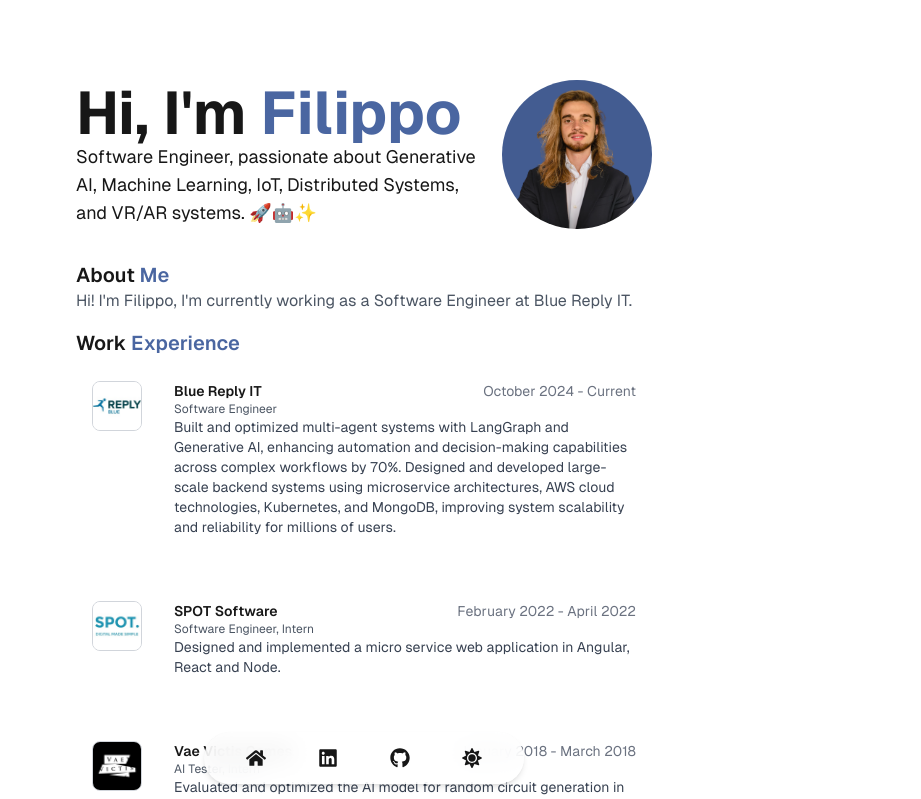
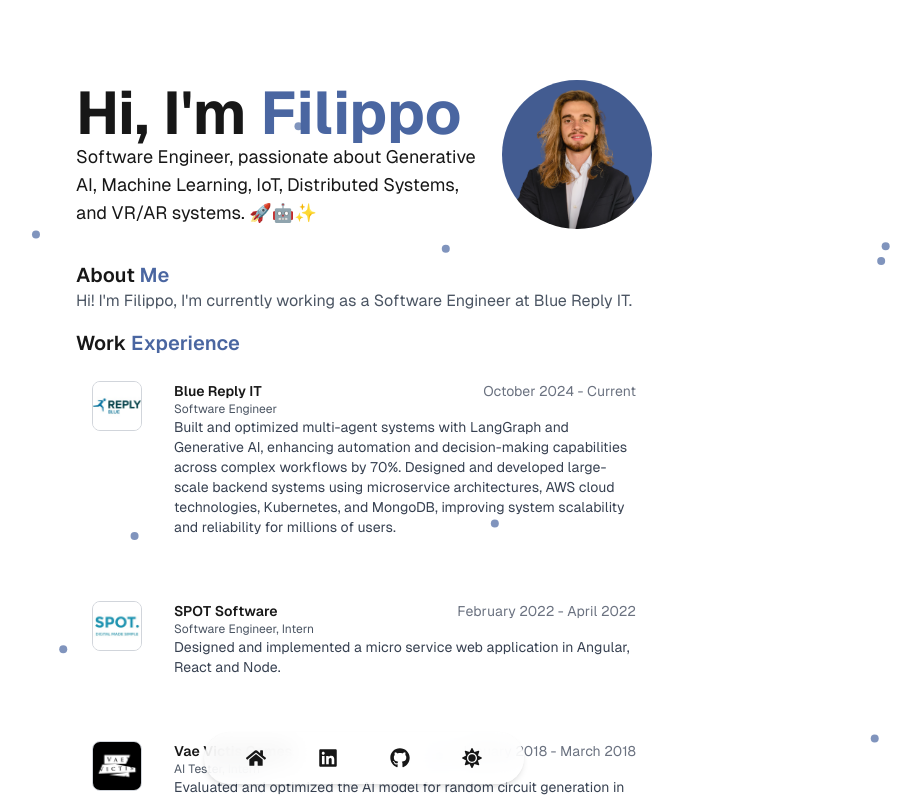
Before and after one commit to Filippo-Venturini/portfolio, a Next.js app: page / in a window 1280 px wide. Shown: the top 799 px of the page, without its empty margins (276-1197 px from the left). Built offline with nearby package versions, Linux system fonts and the light colour scheme; what @nextui-org/react would draw is missing.

Commit message:
feat: add particles to background

```diff
--- /dev/null
+++ b/src/app/components/ParticleCursor.tsx
@@ -0,0 +1,33 @@
+"use client";
+
+import { useCallback } from "react";
+import Particles from "react-tsparticles";
+import type { Engine } from "tsparticles-engine";
+import { loadSlim } from "tsparticles-slim"; // ✅ Import corretto
+
+export default function ParticleCursor() {
+    const particlesInit = useCallback(async (engine: Engine) => {
+        await loadSlim(engine); // ✅ Usa loadSlim per una versione più leggera
+    }, []);
+
+    return (
+        <Particles
+            id="tsparticles"
+            init={particlesInit}
+            options={{
+                fullScreen: { enable: false },
+                particles: {
+                    number: { value: 10 },
+                    move: { enable: true, speed: 3 },
+                    shape: { type: "circle" },
+                    opacity: { value: 0.7 },
+                    size: { value: 4 },
+                    color: { value: "#4A66A1" },
+                    links: { enable: false },
+                },
+                detectRetina: true,
+            }}
+            className="fixed top-0 left-0 w-full h-full pointer-events-none"
+        />
+    );
+}
--- a/src/app/layout.tsx
+++ b/src/app/layout.tsx
@@ -1,6 +1,7 @@
 import localFont from "next/font/local";
 import "./globals.css";
 import { NextUIProvider } from "@nextui-org/react"; // Importa NextUIProvider
+import ParticleCursor from "./components/ParticleCursor";
 
 const geistSans = localFont({
     src: "./fonts/GeistVF.woff",
@@ -25,6 +26,7 @@ export default function RootLayout({
             className={`${geistSans.variable} ${geistMono.variable} antialiased`}
         >
         <NextUIProvider>
+            <ParticleCursor/>
             {children}
         </NextUIProvider>
         </body>
```
